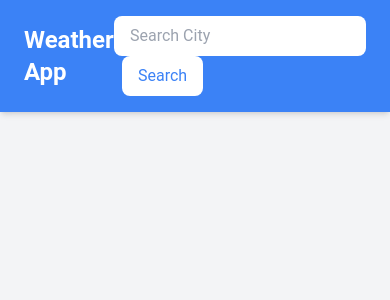
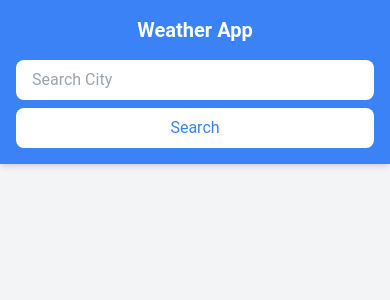
Before and after one commit to iMuhammadBilalDev/tec-weather-app, a React (Create React App) app: page / in a window 390 px wide. Shown: the top 300 px of the page. Built offline with nearby package versions, Linux system fonts and the light colour scheme.

Commit message:
responsive isssyue

```diff
--- a/src/components/Header.js
+++ b/src/components/Header.js
@@ -1,6 +1,6 @@
 import React, { useState } from 'react';
 
-function Header({onSearch}) {
+function Header({ onSearch }) {
   const [city, setCity] = useState('');
 
   const handleSearch = (e) => {
@@ -12,18 +12,22 @@ function Header({onSearch}) {
   };
 
   return (
-    <header className='bg-blue-500 text-white py-4 px-6 shadow-md'>
-      <div className='flex items-center justify-between max-w-6xl mx-auto'>
-        <h1 className='text-2xl font-bold'>Weather App</h1>
-        <form onSubmit={handleSearch}>
+    <header className='bg-blue-500 text-white py-4 px-4 md:px-6 shadow-md'>
+      <div className='flex flex-col md:flex-row items-center justify-between max-w-6xl mx-auto'>
+        <h1 className='text-xl md:text-2xl font-bold mb-4 md:mb-0'>Weather App</h1>
+        <form onSubmit={handleSearch} className='flex flex-col md:flex-row items-center w-full md:w-auto'>
           <input
             type='text'
             placeholder='Search City'
             value={city}
             onChange={(e) => setCity(e.target.value)}
-            className='py-2 px-4 rounded-lg focus:outline-none focus:ring-2 focus:ring-white text-black'
+            className='py-2 px-4 rounded-lg focus:outline-none focus:ring-2 focus:ring-white text-black w-full md:w-auto mb-2 md:mb-0'
           />
-          <button type='submit' className='ml-2 bg-white px-4 py-2 text-blue-500 rounded-lg'>Search</button>
+          <button
+            type='submit'
+            className='w-full md:w-auto bg-white px-4 py-2 text-blue-500 rounded-lg md:ml-2'>
+            Search
+          </button>
         </form>
       </div>
     </header>
```
